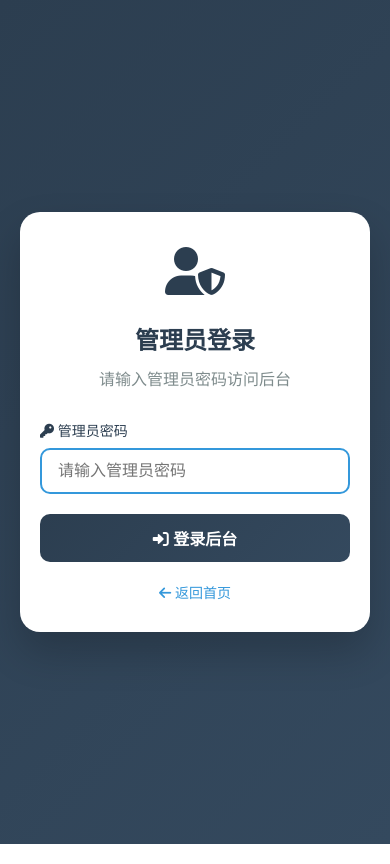
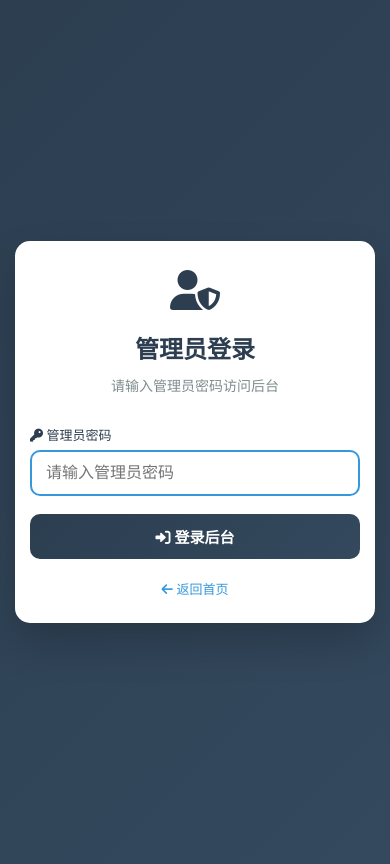
Before and after one commit to B-le-B/Docker-filetranslator1, a Flask app: template templates/admin_login.html in a window 390 px wide. Run offline with Flask 3, Linux system fonts and the light colour scheme; the template is opened without the code that fills it, so the values that code supplies are empty; some libraries are stand-ins or nearby versions.

Commit message:
Update admin_login.html

```diff
--- a/templates/admin_login.html
+++ b/templates/admin_login.html
@@ -2,7 +2,7 @@
 <html lang="zh">
 <head>
     <meta charset="UTF-8">
-    <meta name="viewport" content="width=device-width, initial-scale=1.0">
+    <meta name="viewport" content="width=device-width, initial-scale=1.0, maximum-scale=1.0, user-scalable=no">
     <title>管理员登录</title>
     <link rel="stylesheet" href="https://cdnjs.cloudflare.com/ajax/libs/font-awesome/6.0.0-beta3/css/all.min.css">
     <style>
@@ -122,14 +122,123 @@
             text-decoration: underline;
         }
 
+        @media (max-width: 768px) {
+            body {
+                padding: 10px;
+            }
+
+            .admin-login-container {
+                margin: 10px;
+                padding: 30px 20px;
+                max-width: 100%;
+            }
+
+            .admin-login-header h1 {
+                font-size: 26px;
+            }
+
+            .admin-login-header p {
+                font-size: 15px;
+            }
+
+            .form-group input {
+                font-size: 16px; /* 防止iOS缩放 */
+                padding: 14px 16px;
+            }
+
+            .admin-login-button {
+                padding: 14px;
+                font-size: 16px;
+            }
+        }
+
         @media (max-width: 480px) {
             .admin-login-container {
-                margin: 20px;
-                padding: 30px 20px;
+                margin: 5px;
+                padding: 25px 15px;
+                border-radius: 15px;
             }
 
             .admin-login-header h1 {
                 font-size: 24px;
+            }
+
+            .admin-login-header p {
+                font-size: 14px;
+            }
+
+            .admin-icon {
+                font-size: 40px;
+                margin-bottom: 15px;
+            }
+
+            .form-group {
+                margin-bottom: 18px;
+            }
+
+            .form-group label {
+                font-size: 13px;
+                margin-bottom: 6px;
+            }
+
+            .form-group input {
+                padding: 12px 14px;
+                font-size: 16px;
+            }
+
+            .admin-login-button {
+                padding: 12px;
+                font-size: 15px;
+            }
+
+            .back-link {
+                font-size: 13px;
+            }
+        }
+
+        @media (max-width: 360px) {
+            .admin-login-container {
+                margin: 5px;
+                padding: 20px 12px;
+            }
+
+            .admin-login-header h1 {
+                font-size: 22px;
+            }
+
+            .admin-icon {
+                font-size: 36px;
+            }
+        }
+
+        /* 横屏适配 */
+        @media (max-height: 600px) and (orientation: landscape) {
+            body {
+                padding: 5px;
+            }
+
+            .admin-login-container {
+                margin: 5px auto;
+                padding: 20px;
+                max-width: 400px;
+            }
+
+            .admin-icon {
+                font-size: 32px;
+                margin-bottom: 10px;
+            }
+
+            .admin-login-header {
+                margin-bottom: 20px;
+            }
+
+            .admin-login-header h1 {
+                font-size: 22px;
+                margin-bottom: 5px;
+            }
+
+            .admin-login-header p {
+                font-size: 14px;
             }
         }
     </style>
```
